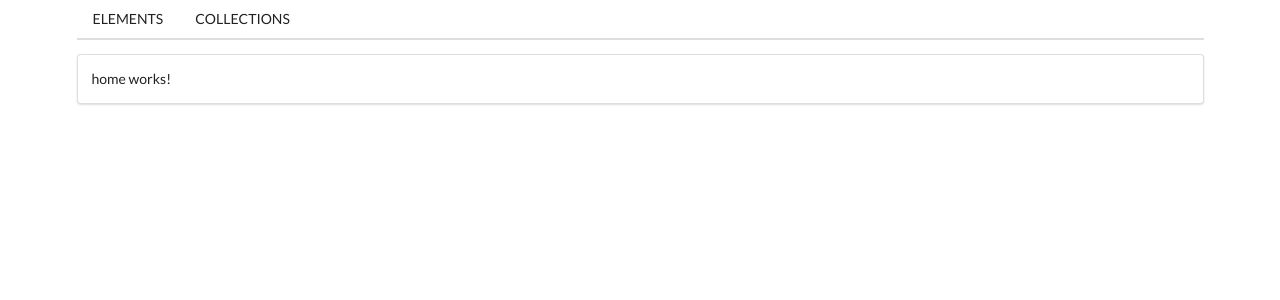
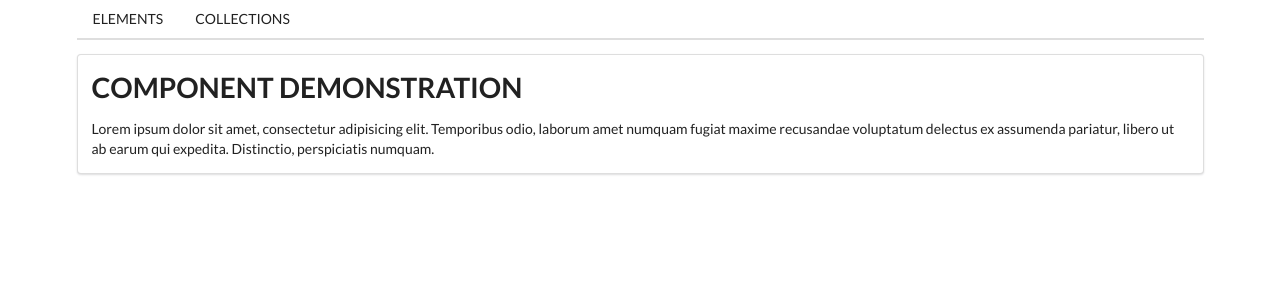
Before and after one commit to LaraGuardiola/angular-modules, an Angular app: page / in a window 1280 px wide. Shown: the top 300 px of the page. Built offline with nearby package versions, Linux system fonts and the light colour scheme.

Commit message:
implemented lazy loading for elements module

```diff
--- a/src/app/app-routing.module.ts
+++ b/src/app/app-routing.module.ts
@@ -5,7 +5,18 @@ import { NotFoundComponent } from './not-found/not-found.component';
 
 //added home route '' (means root, localhost), and ** route (means anything different than root)
 
+//IMPLEMENTING LAZY LOADING:
+/*
+- Choose which modules should be lazy loaded before
+- for each module, remove any import statements for those modules anywhere else in the project
+- in the AppRoutingModule(here) we need to define the path like below
+- in the lazy loaded module routing file, edit the path to be relative to the path specified here (otherwise its cumulative)
+*/
+
 const routes: Routes = [
+  {
+    path: 'elements',
+    loadChildren: () => import('./elements/elements.module').then(m => m.ElementsModule ) },
   { path: '', component: HomeComponent },
   { path: '**', component: NotFoundComponent }
 ];
--- a/src/app/app.module.ts
+++ b/src/app/app.module.ts
@@ -27,7 +27,6 @@ bootstrap: used by the appModule only to declare what component will be displaye
   ],
   imports: [
     BrowserModule,
-    ElementsModule,
     CollectionsModule,
     AppRoutingModule,
   ],
--- a/src/app/elements/elements-routing.module.ts
+++ b/src/app/elements/elements-routing.module.ts
@@ -5,7 +5,7 @@ import { ElementsHomeComponent} from './elements-home/elements-home.component';
 //when setting a route, put the path and the component (and of course import the component)
 
 const routes: Routes = [
-  { path: 'elements', component: ElementsHomeComponent }
+  { path: '', component: ElementsHomeComponent }
 ];
 
 @NgModule({
--- a/src/app/home/home.component.html
+++ b/src/app/home/home.component.html
@@ -1 +1,2 @@
-<p>home works!</p>
+<h1>COMPONENT DEMONSTRATION</h1>
+<p>Lorem ipsum dolor sit amet, consectetur adipisicing elit. Temporibus odio, laborum amet numquam fugiat maxime recusandae voluptatum delectus ex assumenda pariatur, libero ut ab earum qui expedita. Distinctio, perspiciatis numquam.</p>
--- a/src/app/not-found/not-found.component.html
+++ b/src/app/not-found/not-found.component.html
@@ -1 +1 @@
-<p>not-found works!</p>
+<h3>Page not found man, so sorry</h3>
```
